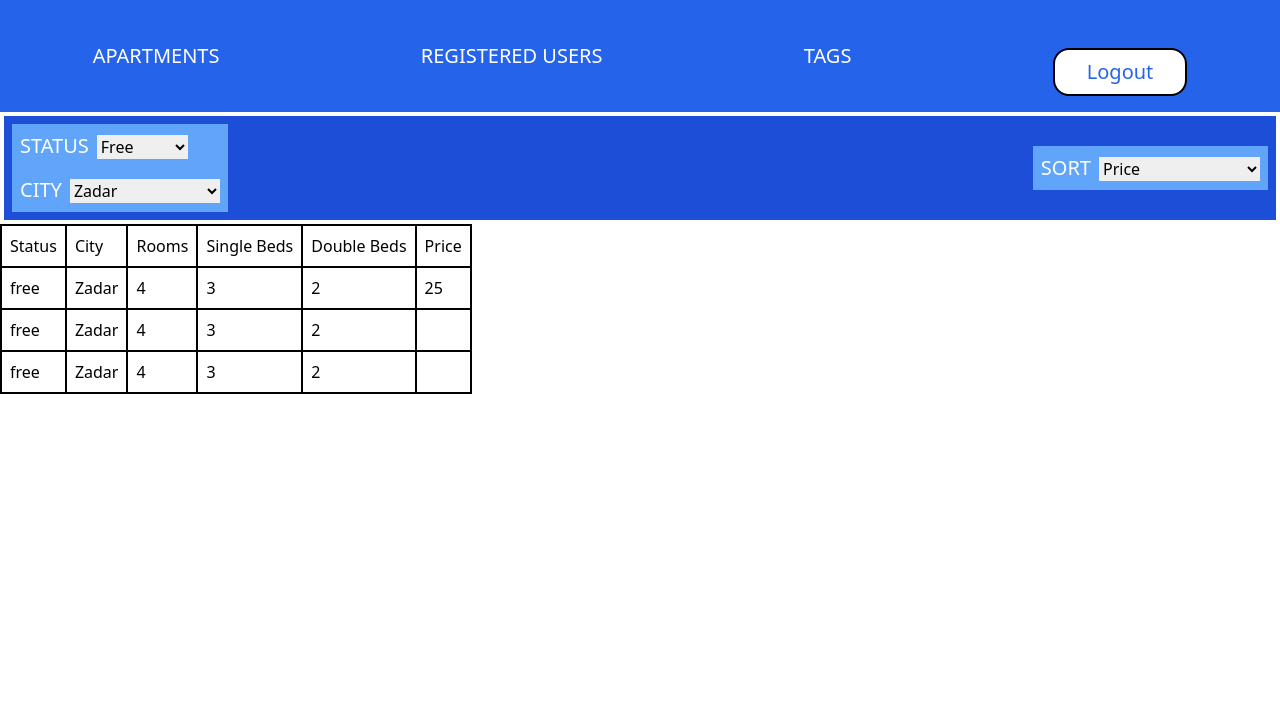
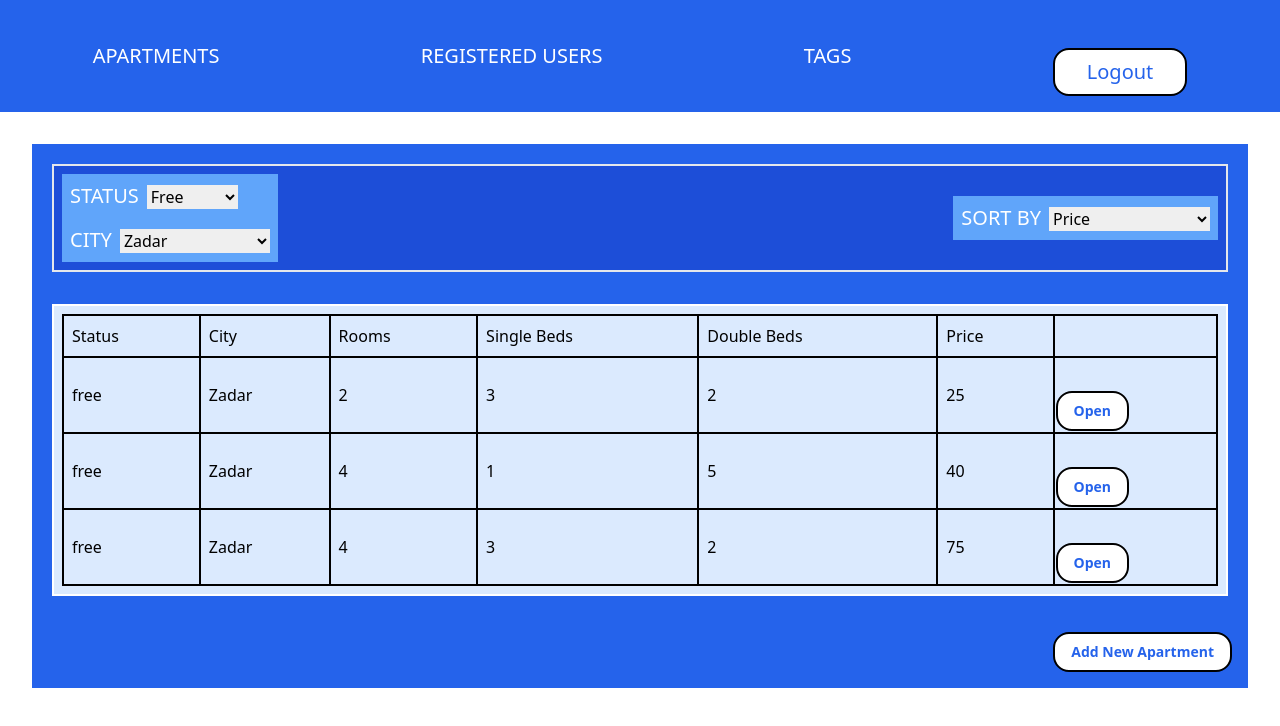
Before and after one commit to zrvnarmarin/Foodify-App, a React (Vite) app in the folder test-react/: page /apartments in a window 1280 px wide. Shown: the top 726 px of the page. Built offline with nearby package versions, Linux system fonts and the light colour scheme.

Commit message:
apartment section styling finished

```diff
--- a/test-react/src/App.jsx
+++ b/test-react/src/App.jsx
@@ -144,7 +144,7 @@
 // 						return <tr key={task.id}>
 // 							<td className="border-solid border-black border-2 text-center">{task.id}.</td>
 // 							<td className="p-2 border-solid border-black border-2">{ task.task }</td>
-// 							<td className="flex flex-row gap-4 p-3 flex-wrap">
+// 							<td className="">
 // 							<button
 // 								onClick={() => {
 // 									dispatch({ type: ACTIONS.DELETE_TASK, payload: { id: task.id, task: task.task }})
--- a/test-react/src/apartment_management_app/admin/Apartments.jsx
+++ b/test-react/src/apartment_management_app/admin/Apartments.jsx
@@ -8,8 +8,8 @@ const Apartments = () => {
   const changeStatusFilterOptions = (e) => {}
 
   return (
-    <>
-      <div className='bg-blue-700 p-2 m-1 flex flex-row flx-wrap items-center justify-between'>
+    <div className='p-4 m-8 bg-blue-600'>
+      <div className='bg-blue-700  border-2 p-2 mb-8 m-1 flex flex-row flx-wrap items-center justify-between'>
         <div>
           <div className='bg-blue-400 p-2'>
             <label className='pr-2 text-xl text-white uppercase font-medium'>Status</label>
@@ -32,7 +32,7 @@ const Apartments = () => {
 
         <div>
           <div className='bg-blue-400 p-2'>
-              <label className='pr-2 text-xl text-white uppercase font-medium'>Sort</label>
+              <label className='pr-2 text-xl text-white uppercase font-medium'>Sort By</label>
               <select onChange={changeStatusFilterOptions}>
                 {sortOptions.map(option => {
                   return <option key={option}>{option}</option>
@@ -43,8 +43,8 @@ const Apartments = () => {
 
       </div>
 
-      <section>
-        <table className='border-2 border-black'>
+      <section className='bg-blue-100 border-2 border-white p-2 m-1 flex flex-row flx-wrap items-center justify-between'>
+        <table className='border-2 border-black w-full'>
           <thead className=''>
             <tr>
               <td className='p-2 border-2 border-black'>Status</td>
@@ -64,12 +64,19 @@ const Apartments = () => {
                 <td className='p-2 border-2 border-black'>{apartment.numberOfSingleBeds}</td>
                 <td className='p-2 border-2 border-black'>{apartment.numberOfDoubleBeds}</td>
                 <td className='p-2 border-2 border-black'>{apartment.price}</td>
+                <td className='border-t-2 border-black'>
+                  <button className='bg-white text-blue-600 border-t-2 px-4 py-2 font-bold rounded-2xl text-sm mt-8 border-2 border-solid border-black'>Open</button>
+                </td>
               </tr>
             )}
           </tbody>
         </table>
       </section>
-    </>
+
+      <div className='flex items-center justify-end'>
+        <button className='bg-white text-blue-600 border-t-2 px-4 py-2 font-bold rounded-2xl text-sm mt-8 border-2 border-solid border-black'>Add New Apartment</button>
+      </div>
+    </div>
   )
 }
 
--- a/test-react/src/apartment_management_app/admin/database/db.js
+++ b/test-react/src/apartment_management_app/admin/database/db.js
@@ -5,7 +5,7 @@ export const apartments =  [
       description: "A nice apartment with sea view",
       address: "Ulica kralja Jelačića 12",
       city: "Zadar",
-      numberOfRooms: 4,
+      numberOfRooms: 2,
       numberOfSingleBeds: 3,
       numberOfDoubleBeds: 2,
       distanceFromTheSea: 230,
@@ -35,9 +35,10 @@ export const apartments =  [
       address: "Ulica kralja Jelačića 12",
       city: "Zadar",
       numberOfRooms: 4,
-      numberOfSingleBeds: 3,
-      numberOfDoubleBeds: 2,
+      numberOfSingleBeds: 1,
+      numberOfDoubleBeds: 5,
       distanceFromTheSea: 230,
+      price: 40,
       tags: [
         "grill",
         "parking",
@@ -66,6 +67,7 @@ export const apartments =  [
       numberOfSingleBeds: 3,
       numberOfDoubleBeds: 2,
       distanceFromTheSea: 230,
+      price: 75,
       tags: [
         "grill",
         "parking",
```
